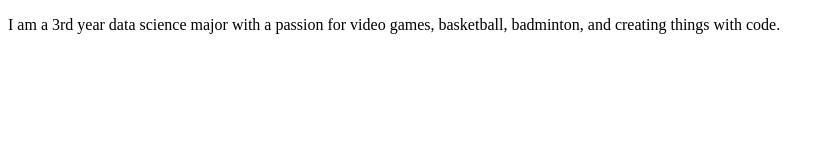
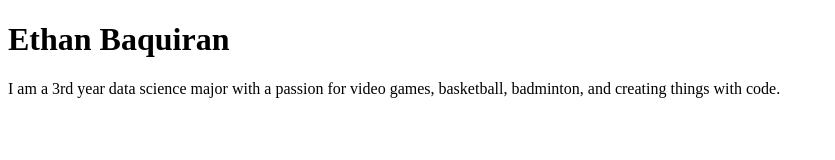
Before and after one commit to ethanbaquiran/portfolio, a plain HTML site: page index.html in a window 1280 px wide. Shown: the whole page, without its empty margins (0-835 px from the left). Drawn offline with Linux system fonts and the light colour scheme.

Commit message:
added header

```diff
--- a/index.html
+++ b/index.html
@@ -3,7 +3,8 @@
 <head>
     <meta charset="UTF-8">
     <meta name="viewport" content="width=device-width, initial-scale=1.0">
-    <title><h1>Ethan Baquiran: Personal site and portfolio</h1></title>
+    <title>Ethan Baquiran: Personal site and portfolio</title>
+    <h1>Ethan Baquiran</h1>
 </head>
 <body>
     <p>I am a 3rd year data science major with a passion for video games, basketball, badminton, and creating things with code.</p>
```
